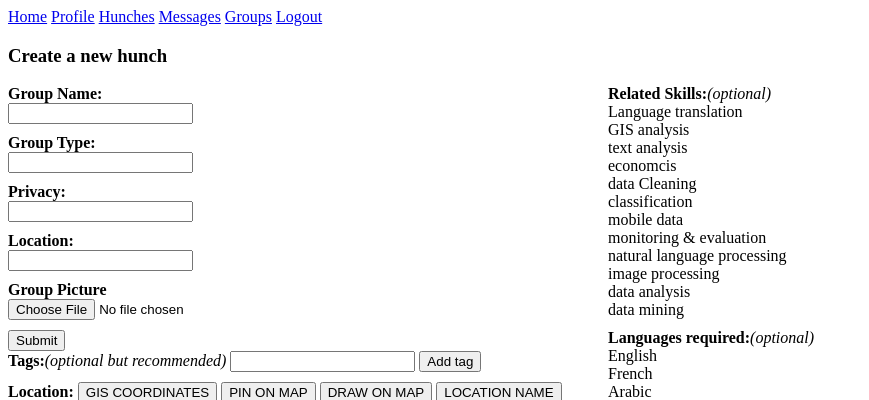
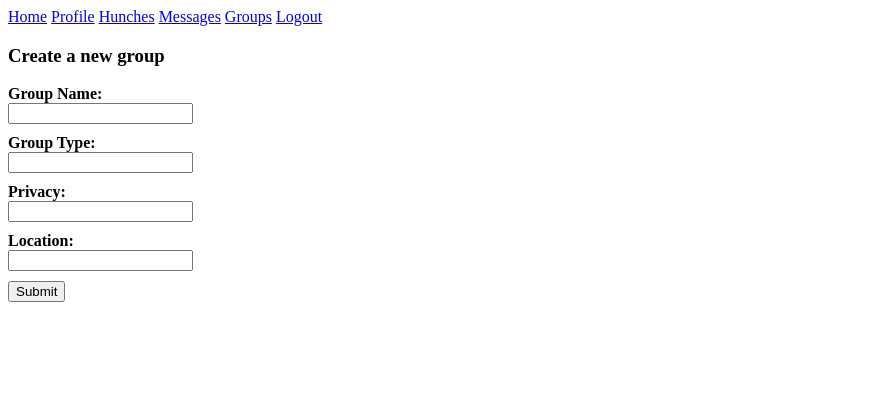
Before and after one commit to global-pulse/HunchWorks, a Django app: template hunchworks/templates/createGroup.html in a window 1280 px wide. Shown: the top 400 px of the page, without its empty margins (0-869 px from the left). After the commit the page ends 302 px from the top, so only its background shows below. Run offline with Django 3.2, Linux system fonts and the light colour scheme; the template is opened without the code that fills it, so the values that code supplies are empty, except form fields; form fields are guessed from the names that the template uses; some libraries are stand-ins or nearby versions.

Commit message:
Finished create a group page, and added the choices into HwGroup.

```diff
--- a/hunchworks/forms.py
+++ b/hunchworks/forms.py
@@ -52,11 +52,12 @@ class CreateHunchForm(ModelForm):
     )
 
 
-class CreateGroup(ModelForm):
+class CreateGroupForm(ModelForm):
   logo = forms.CharField( max_length=100)
 
   class Meta:
     model= models.HwGroup
+    exclude = ( 'logo' )
 
 
 class HomepageForm(ModelForm):
--- a/hunchworks/hunchworks_enums.py
+++ b/hunchworks/hunchworks_enums.py
@@ -131,7 +131,7 @@ class HunchStatus(Enum):
   UNDETERMINED = 2
 
 
-class Group(Enum):
+class GroupType(Enum):
   """Enum representing the types of groups that can be made"""
   MAP = {}
 
--- a/hunchworks/models.py
+++ b/hunchworks/models.py
@@ -212,8 +212,8 @@ class HwGroup(models.Model):
   """Class representing a logical grouping of Hunchworks users."""
   group_id = models.AutoField(primary_key=True)
   name = models.CharField(unique=True, max_length=100, blank=True)
-  group_type = models.IntegerField()
-  privacy = models.IntegerField()
+  group_type = models.IntegerField(choices=hunchworks_enums.GroupType.GetChoices(), default=0)
+  privacy = models.IntegerField(choices=hunchworks_enums.PrivacyLevel.GetChoices(), default=0)
   logo = models.CharField(max_length=100, blank=True)
   location = models.ForeignKey(HwLocation, null=True, blank=True)
   hunches = models.ManyToManyField('HwHunch', through='HwHunchConnections')
--- a/hunchworks/templates/createGroup.html
+++ b/hunchworks/templates/createGroup.html
@@ -1,5 +1,5 @@
 {% extends "base.html" %}
-{% block title %}Create a Hunch{% endblock %}
+{% block title %}Create a Group{% endblock %}
 {% block css %}
   <style type='text/css'>
 	#column1 {
@@ -20,7 +20,7 @@
 {% endblock %}
 {% block content %}
   <div id='header'>
-	<h3>Create a new hunch</h3>
+	<h3>Create a new group</h3>
   </div>
   <div id='contents'>
 	<div id='column1'>
@@ -41,57 +41,14 @@
 		  <div class="inputText">
 			{{form.location}}
 		  </div>
-		  <b>Group Picture</b>
+		  <!--<b>Group Picture</b>
 		  <div class="inputText">
 		    {{form.logo}}
-		  </div>
+		  </div>-->
 		  <input type="submit" value="Submit" />
 		</form>
-	  <div class='inputText'>
-		<b>Tags:</b><em>(optional but recommended)</em>
-		<input type='text' maxlength='40'>
-		<button type='button'>Add tag</button>
-		<div id='tagsAdded'></div>
-	  </div>
-	  <div class='inputText'>
-		<b>Location:</b>
-		<button type='button'>GIS COORDINATES</button>
-		<button type='button'>PIN ON MAP</button>
-		<button type='button'>DRAW ON MAP</button>
-		<button type='button'>LOCATION NAME</button>
-		<img src='googlemap' alt='googlemap' height='400px' width='580px'/>
-	  </div>
-	  <button type='button' onclick="location.href='addEvidence.html'">
-		Next Step
-	  </button>
 	</div> <!-- end column1 div -->
 	<div id='column2'>
-	  <div id='relatedSkills'>
-		<b>Related Skills:</b><em>(optional)</em>
-		<!-- The following are just place holders for now -->
-		<div>Language translation</div>
-		<div>GIS analysis</div>
-		<div>text analysis</div>
-		<div>economcis</div>
-		<div>data Cleaning</div>
-		<div>classification</div>
-		<div>mobile data</div>
-		<div>monitoring & evaluation</div>
-		<div>natural language processing</div>
-		<div>image processing</div>
-		<div>data analysis</div>
-		<div>data mining</div>
-	  </div>
-	  <div id='languagesRequired'>
-		<b>Languages required:</b><em>(optional)</em>
-		  <!-- The following are just place holders for now -->
-		<div>English</div>
-		<div>French</div>
-		<div>Arabic</div>
-		<div>Russian</div>
-		<div>Spanish</div>
-		<div>Chinese</div>
-	  </div>
 	</div> <!-- end column2 div -->
   </div>
 {% endblock %}
--- a/hunchworks/urls.py
+++ b/hunchworks/urls.py
@@ -37,6 +37,7 @@ urlpatterns = patterns(
   url(r'^signup$', 'signup', name='signup'),
   url(r'^login$', 'login', name='login'),
   (r'^logout$', 'logout_view'),
+  (r'^createGroup', 'createGroup'),
   url(r'^createHunch', 'createHunch',),
   url(r'^addEvidence', 'HunchEvidence', 'hunchEvidence'),
   (r'^invitePeople', 'invitePeople'),
--- a/hunchworks/views.py
+++ b/hunchworks/views.py
@@ -124,7 +124,6 @@ def home(request):
   user_id = request.user.pk
   recent_hunches = models.HwHunch.objects.filter(creator=user_id)
 
-  #This picks up the user located at index 1 of the users table
   context = RequestContext(request)
   context.update({'first_name': request.user.first_name,
                   'recent_hunches': recent_hunches})
@@ -183,7 +182,10 @@ def createHunch(request):
 
 @login_required
 def createGroup(request):
-  return render_to_response('createGroup.html')
+  form = forms.CreateGroupForm()
+  context = RequestContext(request)
+  context['form'] = form;
+  return render_to_response('createGroup.html', context)
 
 
 @login_required
```
Also changed, not shown: 1 other file.
